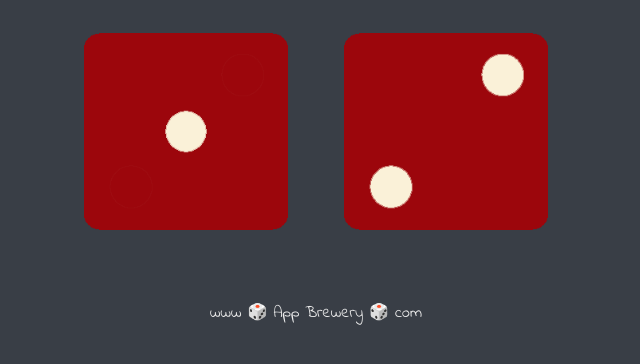
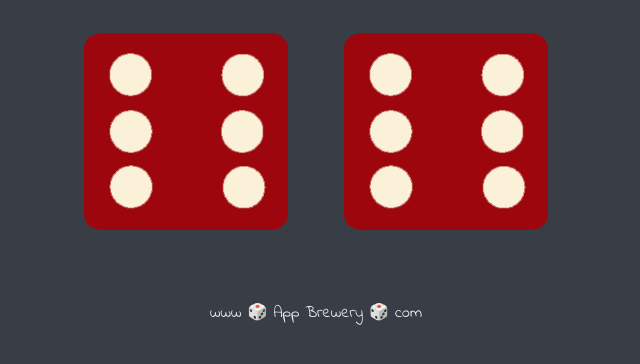
Before and after one commit to vanyanv/Dicee-Challenge, a plain HTML site: page dicee.html in a window 1280 px wide. Shown: the part 302-666 px from the top of the page, without its empty margins (324-964 px from the left). Drawn offline with Linux system fonts and the light colour scheme.

```diff
--- a/dicee.html
+++ b/dicee.html
@@ -15,12 +15,12 @@
 
       <div class="dice">
         <p>Player 1</p>
-        <img class="img1" src="images/dice1.png">
+        <img class="img1" src="images/dice6.png" alt="image of a dice">
       </div>
 
       <div class="dice">
         <p>Player 2</p>
-        <img class="img2" src="images/dice2.png">
+        <img class="img2" src="images/dice6.png" alt="image of a dice">
       </div>
 
     </div>
```
Also changed, not shown: 1 other file.
